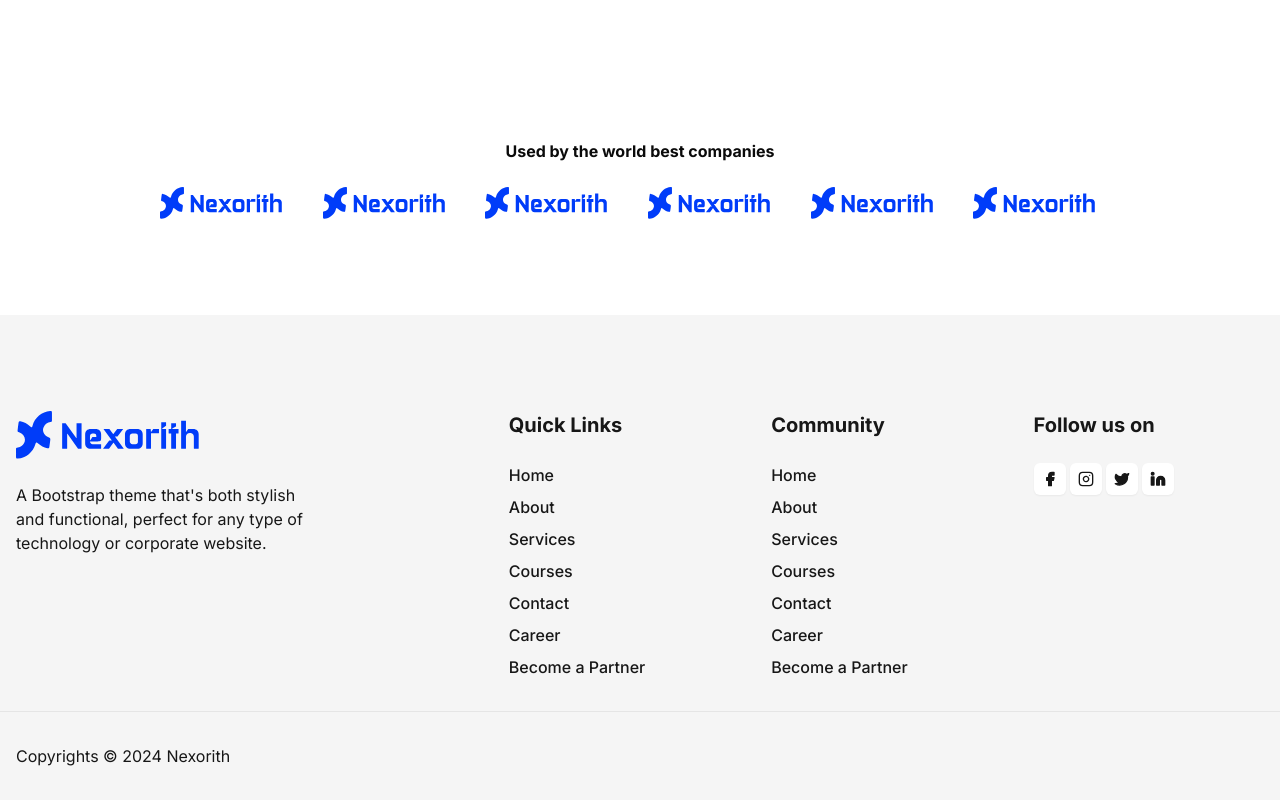
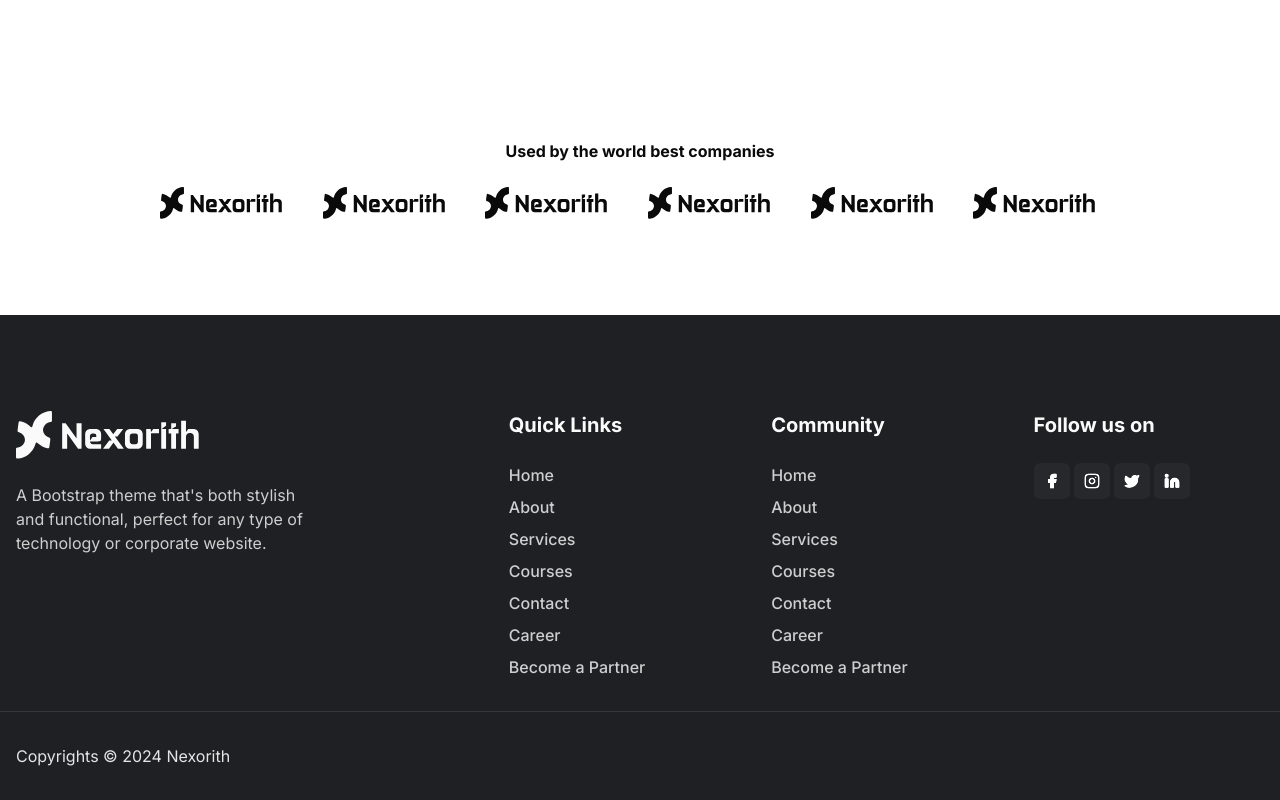
Before and after one commit to binamralamsal/nexorith, a Next.js app: page /about in a window 1280 px wide. Shown: the part 993-1793 px from the top of the page. Built offline with nearby package versions, Linux system fonts and the light colour scheme.

Commit message:
foreground color update

```diff
--- a/src/app/globals.css
+++ b/src/app/globals.css
@@ -12,8 +12,8 @@
     --popover-foreground: 0 0% 3.9%;
     --primary: 226 100% 49%;
     --primary-foreground: 0 0% 98%;
-    --secondary: 0 0% 96.1%;
-    --secondary-foreground: 0 0% 9%;
+    --secondary: 225 6% 13%;
+    --secondary-foreground: 0 0% 98%;
     --muted: 0 0% 96.1%;
     --muted-foreground: 0 0% 45.1%;
     --accent: 0 0% 96.1%;
--- a/src/app/page.tsx
+++ b/src/app/page.tsx
@@ -230,7 +230,7 @@ export default function Home() {
             width={400}
           />
           <HandWrittenLines className="absolute hidden h-20 md:-top-8 md:left-8 md:block lg:-left-20" />
-          <div className="absolute bottom-5 left-5 space-y-2 rounded-md bg-secondary p-4 shadow-sm md:left-14 lg:-left-8">
+          <div className="absolute bottom-5 left-5 space-y-2 rounded-md bg-secondary p-4 text-secondary-foreground shadow-sm md:left-14 lg:-left-8">
             <div className="flex items-center gap-2">
               <strong className="text-lg">5K+</strong>
               <AvatarCircles avatarUrls={avatarUrls} />
--- a/src/components/icons/logo.tsx
+++ b/src/components/icons/logo.tsx
@@ -11,39 +11,39 @@ export function NexorithLogo(props: ComponentProps<"svg">) {
       <g clipPath="url(#clip0_276_138)">
         <path
           d="M0 92.09C0 89.7 0 87.31 0 84.91C0 80.77 0.12 80.67 4.14 79.86C10.23 78.63 14.87 75.32 17.76 69.82C22.36 61.09 17.95 50.98 7.95 47.09C7.06 46.74 5.94 46.73 5.26 46.17C4.42 45.47 3.31 44.29 3.39 43.43C4.01 37.16 4.81 30.9 5.76 24.66C6.04 22.79 7.46 22.13 9.47 22.59C17.48 24.44 24.6 27.96 30.63 33.58C33.87 36.6 35.06 36.27 36.17 32.11C40.85 14.5 56.54 1.43999 74.73 0.0299923C77.56 -0.190008 78.61 0.699992 78.63 3.58999C78.68 9.23999 78.62 14.89 78.66 20.54C78.68 22.75 77.72 23.76 75.49 24.12C68.83 25.19 63.7 28.64 60.68 34.73C56.54 43.08 60.49 52.45 69.76 56.68C75.47 59.29 75.49 59.29 74.72 65.49C74.19 69.76 73.62 74.02 73.01 78.28C72.54 81.54 71.64 82.17 68.38 81.38C60.88 79.58 54.2 76.2 48.47 71.01C44.63 67.53 43.66 67.81 42.32 72.7C37.66 89.79 21.62 102.94 4.12 104.03C0.84 104.23 0.16 103.66 0.1 100.43C0.05 97.65 0.09 94.88 0.09 92.1H0V92.09Z"
-          fill="#003CF9"
+          fill="currentColor"
         />
         <path
           d="M143.43 26.99V82.27C143.43 82.47 143.27 82.63 143.07 82.63H136.02C135.9 82.63 135.79 82.57 135.73 82.48L112.57 49.95C112.37 49.66 111.92 49.81 111.92 50.16V82.27C111.92 82.47 111.76 82.63 111.56 82.63H101.32C101.12 82.63 100.96 82.47 100.96 82.27V26.99C100.96 26.79 101.12 26.63 101.32 26.63H108.29C108.41 26.63 108.52 26.69 108.58 26.78L131.82 59.31C132.02 59.6 132.47 59.45 132.47 59.1V26.99C132.47 26.79 132.63 26.63 132.83 26.63H143.07C143.27 26.63 143.43 26.79 143.43 26.99Z"
-          fill="#003CF9"
+          fill="currentColor"
         />
         <path
           d="M161.83 66.83C161.83 69.99 164.39 72.55 167.55 72.55H185.87C186.07 72.55 186.23 72.71 186.23 72.91V82.27C186.23 82.47 186.07 82.63 185.87 82.63H163.27C159.59 82.63 156.67 81.54 154.51 79.35C152.35 77.16 151.27 74.26 151.27 70.63V51.19C151.27 47.56 152.35 44.66 154.51 42.47C156.67 40.28 159.59 39.19 163.27 39.19H174.23C177.91 39.19 180.83 40.28 182.99 42.47C185.15 44.66 186.23 47.56 186.23 51.19V58.55C186.23 60.26 186.14 61.63 185.95 62.67C185.76 63.71 185.39 64.51 184.83 65.07C184.27 65.63 183.48 66 182.47 66.19C181.46 66.38 180.1 66.47 178.39 66.47H162.19C161.99 66.47 161.83 66.63 161.83 66.83ZM162.49 63.76L167.17 57.02C167.24 56.92 167.35 56.87 167.47 56.87H175.39C175.59 56.87 175.76 56.7 175.75 56.5L175.68 54.63C175.68 51.06 173.89 49.27 170.32 49.27H167.56C164.4 49.27 161.84 51.83 161.84 54.99V63.56C161.84 63.91 162.29 64.06 162.5 63.77L162.49 63.76Z"
-          fill="#003CF9"
+          fill="currentColor"
         />
         <path
           d="M235.2 82.63H223.37C223.26 82.63 223.15 82.58 223.08 82.48L213.56 69.5C213.42 69.3 213.12 69.3 212.98 69.5L203.46 82.48C203.39 82.57 203.28 82.63 203.17 82.63H191.03C190.73 82.63 190.56 82.29 190.74 82.05L203.96 64.45C204.03 64.36 204.13 64.31 204.25 64.31H209.04C209.33 64.31 209.5 63.97 209.33 63.74L191.77 39.77C191.6 39.53 191.77 39.2 192.06 39.2H204.05C204.16 39.2 204.27 39.25 204.34 39.35L212.43 50.34C212.57 50.53 212.86 50.54 213.01 50.34L221.41 39.34C221.48 39.25 221.58 39.2 221.7 39.2H233.91C234.21 39.2 234.38 39.54 234.19 39.78L221.95 55.54C221.88 55.63 221.78 55.68 221.67 55.68H217.03C216.74 55.68 216.57 56.01 216.74 56.25L235.51 82.07C235.68 82.31 235.51 82.64 235.22 82.64L235.2 82.63Z"
-          fill="#003CF9"
+          fill="currentColor"
         />
         <path
           d="M265.27 39.19C268.9 39.19 271.79 40.28 273.95 42.47C276.11 44.66 277.19 47.56 277.19 51.19V70.63C277.19 74.26 276.11 77.16 273.95 79.35C271.79 81.54 268.9 82.63 265.27 82.63H250.39C246.71 82.63 243.79 81.54 241.63 79.35C239.47 77.16 238.39 74.26 238.39 70.63V51.19C238.39 47.56 239.47 44.66 241.63 42.47C243.79 40.28 246.71 39.19 250.39 39.19H265.27ZM266.71 54.63C266.71 51.06 264.9 49.27 261.27 49.27H254.67C251.51 49.27 248.95 51.83 248.95 54.99V66.83C248.95 69.99 251.51 72.55 254.67 72.55H261.27C264.9 72.55 266.71 70.76 266.71 67.19V54.63Z"
-          fill="#003CF9"
+          fill="currentColor"
         />
         <path
           d="M312.79 39.55V48.35C312.79 48.55 312.63 48.71 312.43 48.71H295.71C295.51 48.71 295.35 48.87 295.35 49.07V82.27C295.35 82.47 295.19 82.63 294.99 82.63H285.15C284.95 82.63 284.79 82.47 284.79 82.27V39.55C284.79 39.35 284.95 39.19 285.15 39.19H294.23C294.41 39.19 294.57 39.33 294.59 39.51L295.25 45.36C295.29 45.69 295.71 45.8 295.9 45.53L300.21 39.35C300.28 39.25 300.39 39.2 300.51 39.2H312.44C312.64 39.2 312.8 39.36 312.8 39.56L312.79 39.55Z"
-          fill="#003CF9"
+          fill="currentColor"
         />
         <path
           d="M328.16 32.5L319.91 38.5401C319.63 38.7501 319.77 39.19 320.12 39.19H327.94C328.14 39.19 328.3 39.35 328.3 39.55V82.27C328.3 82.47 328.14 82.63 327.94 82.63H318.1C317.9 82.63 317.74 82.47 317.74 82.27V24.91C317.74 24.71 317.9 24.55 318.1 24.55H327.94C328.14 24.55 328.3 24.71 328.3 24.91V32.21C328.3 32.32 328.25 32.43 328.15 32.5H328.16Z"
-          fill="#003CF9"
+          fill="currentColor"
         />
         <path
           d="M355.59 39.55V48.67C355.59 48.87 355.43 49.03 355.23 49.03H350.43C350.23 49.03 350.07 49.19 350.07 49.39V82.27C350.07 82.47 349.91 82.63 349.71 82.63H339.87C339.67 82.63 339.51 82.47 339.51 82.27V49.39C339.51 49.19 339.35 49.03 339.15 49.03H334.27C334.07 49.03 333.91 48.87 333.91 48.67V39.55C333.91 39.35 334.07 39.19 334.27 39.19H339.15C339.35 39.19 339.51 39.03 339.51 38.83V26.99C339.51 26.79 339.67 26.63 339.87 26.63H349.71C349.91 26.63 350.07 26.79 350.07 26.99V33.62C350.07 33.75 350 33.87 349.89 33.93L341.95 38.51C341.63 38.69 341.76 39.18 342.13 39.18H355.23C355.43 39.18 355.59 39.34 355.59 39.54V39.55Z"
-          fill="#003CF9"
+          fill="currentColor"
         />
         <path
           d="M387.67 39.19C391.35 39.19 394.27 40.28 396.43 42.47C398.59 44.66 399.67 47.56 399.67 51.19V82.27C399.67 82.47 399.51 82.63 399.31 82.63H389.47C389.27 82.63 389.11 82.47 389.11 82.27V56.55C389.11 55.16 388.88 53.94 388.43 52.87C387.98 51.8 387.35 50.92 386.55 50.23C385.75 49.54 384.83 49.02 383.79 48.67C382.75 48.32 381.64 48.15 380.47 48.15C377.86 48.15 375.76 48.83 374.19 50.19C372.62 51.55 371.83 53.64 371.83 56.47V82.27C371.83 82.47 371.67 82.63 371.47 82.63H361.63C361.43 82.63 361.27 82.47 361.27 82.27V21.95C361.27 21.75 361.43 21.59 361.63 21.59H371.47C371.67 21.59 371.83 21.75 371.83 21.95V45.44C371.83 45.8 372.29 45.94 372.49 45.64L376.68 39.35C376.75 39.25 376.86 39.19 376.98 39.19H387.67Z"
-          fill="#003CF9"
+          fill="currentColor"
         />
       </g>
       <defs>
--- a/src/components/mobile-nav.tsx
+++ b/src/components/mobile-nav.tsx
@@ -1,7 +1,10 @@
 "use client";
+
 import { useState } from "react";
+
 import Link from "next/link";
 import { usePathname } from "next/navigation";
+
 import { Button } from "@/components/ui/button";
 import {
   Sheet,
@@ -33,7 +36,7 @@ export function MobileNav() {
       <SheetContent side="left">
         <SheetHeader>
           <SheetTitle>
-            <NexorithLogo className="h-8" />
+            <NexorithLogo className="h-8 text-primary" />
           </SheetTitle>
         </SheetHeader>
 
--- a/src/components/site-footer.tsx
+++ b/src/components/site-footer.tsx
@@ -10,140 +10,187 @@ import {
 import { links } from "@/configs/site";
 
 import { NexorithLogo } from "./icons/logo";
+import { Button } from "./ui/button";
 
 export function SiteFooter() {
   return (
-    <footer className="pt-16 md:pt-20 lg:pt-24 bg-secondary text-secondary-foreground">
-      <div className="container grid grid-cols-1 md:grid-cols-2 gap-8 lg:grid-cols-[2fr,1fr,1fr,1fr]">
-        <div className="md:max-w-[30ch] space-y-4 lg:space-y-6">
-          <NexorithLogo className="h-12" />
-          <p>
+    <footer className="bg-secondary pt-16 text-secondary-foreground md:pt-20 lg:pt-24">
+      <div className="container grid grid-cols-1 gap-8 md:grid-cols-2 lg:grid-cols-[2fr,1fr,1fr,1fr]">
+        <div className="space-y-4 md:max-w-[30ch] lg:space-y-6">
+          <NexorithLogo className="h-12 text-secondary-foreground" />
+          <p className="text-secondary-foreground/80">
             A Bootstrap theme that&apos;s both stylish and functional, perfect
             for any type of technology or corporate website.
           </p>
         </div>
         <div className="space-y-4 lg:space-y-6">
-          <h2 className="font-bold text-xl">Quick Links</h2>
+          <h2 className="text-xl font-bold">Quick Links</h2>
           <ul className="space-y-2">
             <li>
-              <Link href={links.home} className="font-medium">
+              <Link
+                href={links.home}
+                className="font-medium text-secondary-foreground/80 transition hover:text-primary/100 hover:brightness-[2.5]"
+              >
                 Home
               </Link>
             </li>
             <li>
-              <Link href={links.about} className="font-medium">
+              <Link
+                href={links.about}
+                className="font-medium text-secondary-foreground/80 transition hover:text-primary/100 hover:brightness-[2.5]"
+              >
                 About
               </Link>
             </li>
             <li>
-              <Link href={links.services} className="font-medium">
+              <Link
+                href={links.services}
+                className="font-medium text-secondary-foreground/80 transition hover:text-primary/100 hover:brightness-[2.5]"
+              >
                 Services
               </Link>
             </li>
             <li>
-              <Link href={links.courses} className="font-medium">
+              <Link
+                href={links.courses}
+                className="font-medium text-secondary-foreground/80 transition hover:text-primary/100 hover:brightness-[2.5]"
+              >
                 Courses
               </Link>
             </li>
             <li>
-              <Link href={links.contact} className="font-medium">
+              <Link
+                href={links.contact}
+                className="font-medium text-secondary-foreground/80 transition hover:text-primary/100 hover:brightness-[2.5]"
+              >
                 Contact
               </Link>
             </li>
             <li>
-              <Link href="/#" className="font-medium">
+              <Link
+                href="/#"
+                className="font-medium text-secondary-foreground/80 transition hover:text-primary/100 hover:brightness-[2.5]"
+              >
                 Career
               </Link>
             </li>
             <li>
-              <Link href="/" className="font-medium">
+              <Link
+                href="/"
+                className="font-medium text-secondary-foreground/80 transition hover:text-primary/100 hover:brightness-[2.5]"
+              >
                 Become a Partner
               </Link>
             </li>
           </ul>
         </div>
         <div className="space-y-4 lg:space-y-6">
-          <h2 className="font-bold text-xl">Community</h2>
+          <h2 className="text-xl font-bold">Community</h2>
           <ul className="space-y-2">
             <li>
-              <Link href="/" className="font-medium">
+              <Link
+                href="/"
+                className="font-medium text-secondary-foreground/80 transition hover:text-primary/100 hover:brightness-[2.5]"
+              >
                 Home
               </Link>
             </li>
             <li>
-              <Link href="/" className="font-medium">
+              <Link
+                href="/"
+                className="font-medium text-secondary-foreground/80 transition hover:text-primary/100 hover:brightness-[2.5]"
+              >
                 About
               </Link>
             </li>
             <li>
-              <Link href="/" className="font-medium">
+              <Link
+                href="/"
+                className="font-medium text-secondary-foreground/80 transition hover:text-primary/100 hover:brightness-[2.5]"
+              >
                 Services
               </Link>
             </li>
             <li>
-              <Link href="/" className="font-medium">
+              <Link
+                href="/"
+                className="font-medium text-secondary-foreground/80 transition hover:text-primary/100 hover:brightness-[2.5]"
+              >
                 Courses
               </Link>
             </li>
             <li>
-              <Link href="/" className="font-medium">
+              <Link
+                href="/"
+                className="font-medium text-secondary-foreground/80 transition hover:text-primary/100 hover:brightness-[2.5]"
+              >
                 Contact
               </Link>
             </li>
             <li>
-              <Link href="/" className="font-medium">
+              <Link
+                href="/"
+                className="font-medium text-secondary-foreground/80 transition hover:text-primary/100 hover:brightness-[2.5]"
+              >
                 Career
               </Link>
             </li>
             <li>
-              <Link href="/" className="font-medium">
+              <Link
+                href="/"
+                className="font-medium text-secondary-foreground/80 transition hover:text-primary/100 hover:brightness-[2.5]"
+              >
                 Become a Partner
               </Link>
             </li>
           </ul>
         </div>
         <div className="space-y-4 lg:space-y-6">
-          <h2 className="font-bold text-xl">Follow us on</h2>
-          <ul className="flex gap-1 flex-wrap">
+          <h2 className="text-xl font-bold">Follow us on</h2>
+          <ul className="flex flex-wrap gap-1">
             <li>
-              <Link
-                href="/#"
-                className="inline-block rounded-md p-2 bg-white shadow-sm hover:bg-gray-200 transition-all"
+              <Button
+                variant="secondary"
+                size="icon"
+                className="brightness-125 transition hover:brightness-200"
               >
-                <FacebookIcon className="w-4 h-4 fill-secondary-foreground" />
-              </Link>
+                <FacebookIcon className="h-4 w-4 fill-secondary-foreground" />
+              </Button>
             </li>
             <li>
-              <Link
-                href="/#"
-                className="inline-block rounded-md p-2 bg-white shadow-sm hover:bg-gray-200 transition-all"
+              <Button
+                variant="secondary"
+                size="icon"
+                className="brightness-125 transition hover:brightness-200"
               >
-                <InstagramIcon className="w-4 h-4" />
-              </Link>
+                <InstagramIcon className="h-4 w-4" />
+              </Button>
             </li>
             <li>
-              <Link
-                href="/#"
-                className="inline-block rounded-md p-2 bg-white shadow-sm hover:bg-gray-200 transition-all"
+              <Button
+                variant="secondary"
+                size="icon"
+                className="brightness-125 transition hover:brightness-200"
               >
-                <TwitterIcon className="w-4 h-4 fill-secondary-foreground" />
-              </Link>
+                <TwitterIcon className="h-4 w-4 fill-secondary-foreground" />
+              </Button>
             </li>
             <li>
-              <Link
-                href="/#"
-                className="inline-block rounded-md p-2 bg-white shadow-sm hover:bg-gray-200 transition-all"
+              <Button
+                variant="secondary"
+                size="icon"
+                className="brightness-125 transition hover:brightness-200"
               >
-                <LinkedinIcon className="w-4 h-4 fill-secondary-foreground" />
-              </Link>
+                <LinkedinIcon className="h-4 w-4 fill-secondary-foreground" />
+              </Button>
             </li>
           </ul>
         </div>
       </div>
 
-      <hr className="container my-8" />
+      <hr className="container my-8 border-secondary-foreground/10" />
 
-      <div className="container pb-8">
+      <div className="container pb-8 text-secondary-foreground/90">
         Copyrights © {new Date().getFullYear()} Nexorith
       </div>
     </footer>
--- a/src/components/site-header.tsx
+++ b/src/components/site-header.tsx
@@ -32,12 +32,12 @@ export function SiteHeader() {
       className={cn(
         "px-4 py-8",
         scrolled &&
-          "p-4 animate-headerSticky sticky top-0 z-50 shadow-[0_8px_30px_rgb(0,0,0,0.05)] backdrop-blur supports-[backdrop-filter]:bg-background/85",
+          "sticky top-0 z-50 animate-headerSticky p-4 shadow-[0_8px_30px_rgb(0,0,0,0.05)] backdrop-blur supports-[backdrop-filter]:bg-background/85",
       )}
     >
       <div className="container flex items-center justify-between">
         <Link href="/">
-          <NexorithLogo className="h-8" />
+          <NexorithLogo className="h-8 text-primary" />
         </Link>
 
         <DesktopNav />
```
Also changed, not shown: src/app/about/page.tsx (+1 -10 lines).
